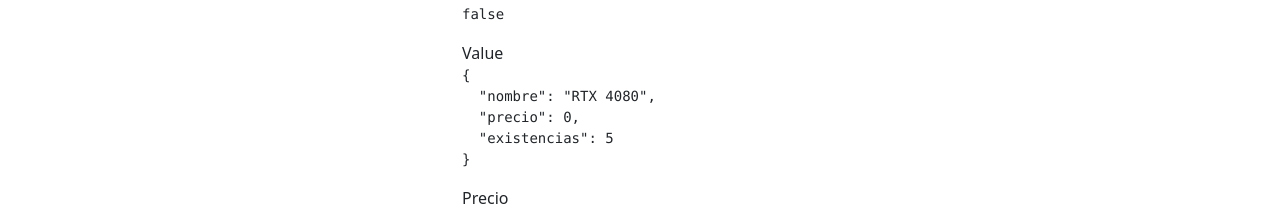
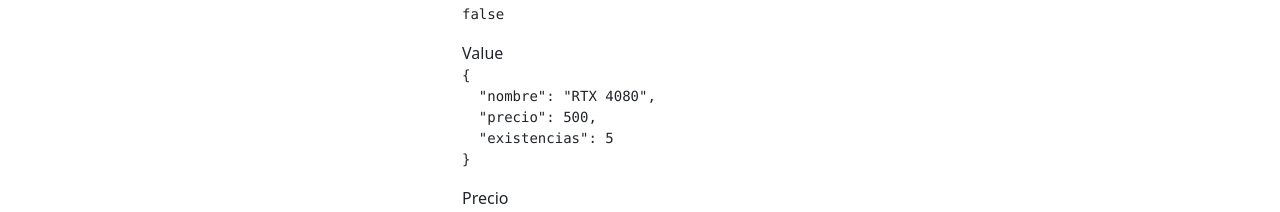
Before and after one commit to javicb/formulariosApp, an Angular app: page /reactive/basicos in a window 1280 px wide. Shown: the part 461-673 px from the top of the page. Built offline with nearby package versions, Linux system fonts and the light colour scheme.

Commit message:
submit del formulario

```diff
--- a/src/app/reactive/basicos/basicos.component.html
+++ b/src/app/reactive/basicos/basicos.component.html
@@ -2,7 +2,7 @@
 <hr>
 <div class="row">
   <div class="col">
-    <form autocomplete="off" [formGroup]="miFormulario">
+    <form (ngSubmit)="guardar()" autocomplete="off" [formGroup]="miFormulario">
 
       <!-- campo producto -->
       <div class="mb-3 row">
@@ -34,7 +34,7 @@
 
       <div class="row">
         <div class="col">
-          <button type="submit" class="btn btn-primary float-end" [disabled]="miFormulario.invalid">Guardar</button>
+          <button type="submit" class="btn btn-primary float-end">Guardar</button>
         </div>
       </div>
     </form>
--- a/src/app/reactive/basicos/basicos.component.ts
+++ b/src/app/reactive/basicos/basicos.component.ts
@@ -16,18 +16,33 @@
   // });
 
   miFormulario: FormGroup = this.fb.group({
-    nombre: ['RTX 4080', [Validators.required, Validators.minLength(3)]],
-    precio: [0, [Validators.required, Validators.min(0)]],
-    existencias: [5, [Validators.required, Validators.min(0)]]
+    nombre: [null, [Validators.required, Validators.minLength(3)]],
+    precio: [null, [Validators.required, Validators.min(0)]],
+    existencias: [null, [Validators.required, Validators.min(0)]]
   });
 
   constructor(private fb: FormBuilder) { }
 
   ngOnInit(): void {
+    this.miFormulario.setValue({
+      nombre: 'RTX 4080',
+      precio: 500,
+      existencias: 5
+    })
   }
 
   campoValido(campo: string): any {
     return this.miFormulario.controls[campo].errors && this.miFormulario.controls[campo].touched;
   }
 
+  guardar(): void {
+    if (this.miFormulario.invalid) {
+      this.miFormulario.markAllAsTouched();
+      return;
+    }
+
+    console.log(this.miFormulario.value);
+    this.miFormulario.reset();
+  }
+
 }
```
